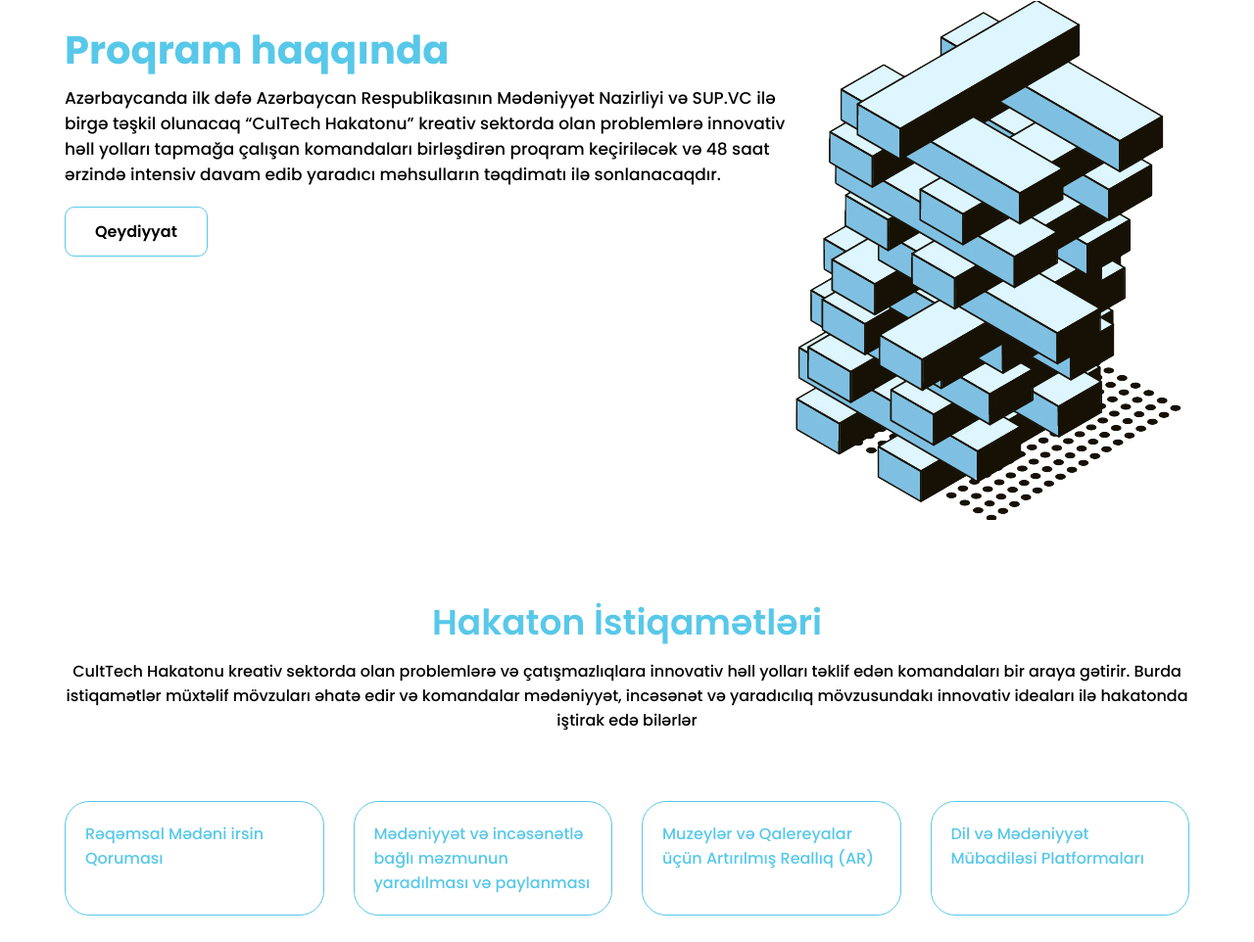
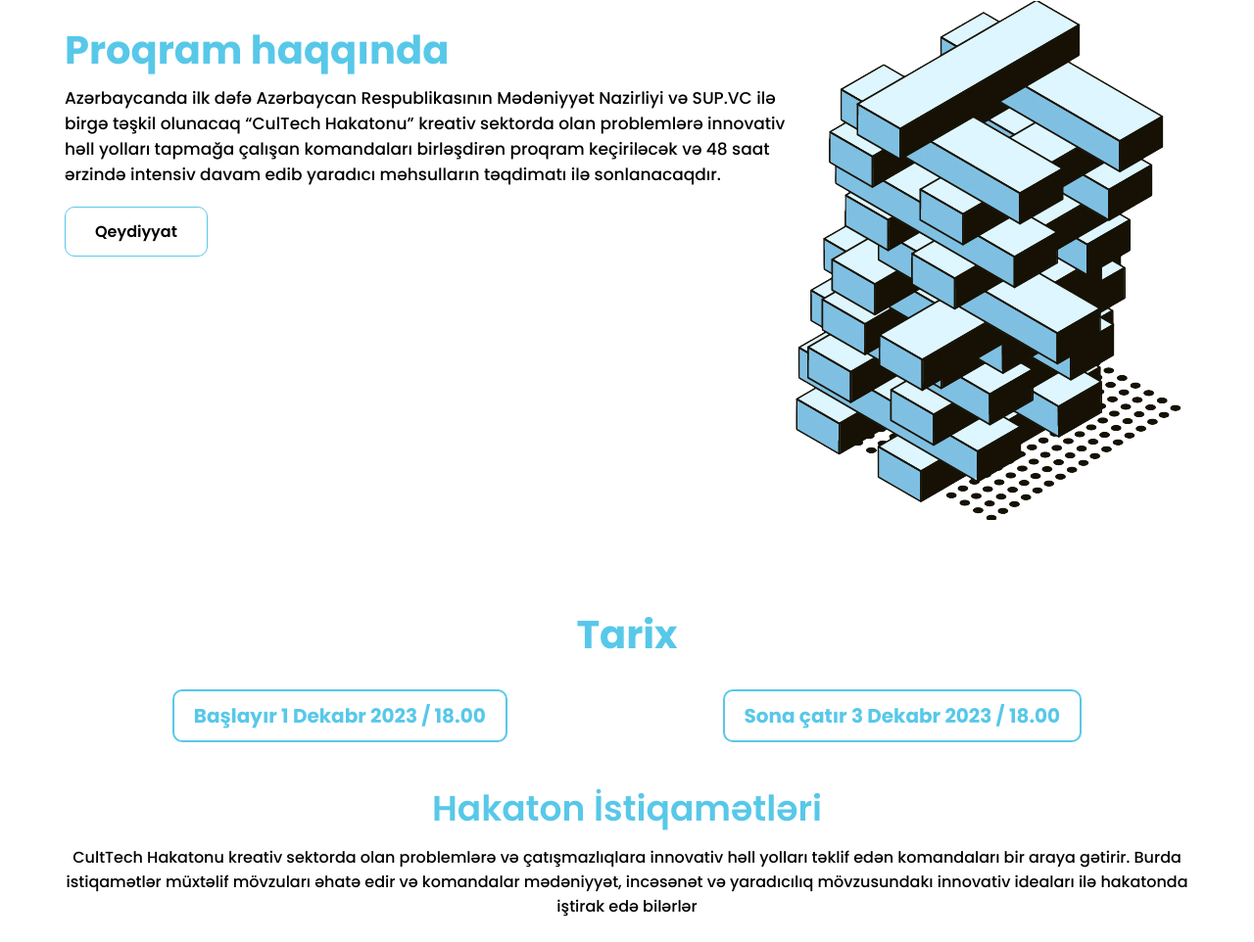
Before and after one commit to ramalabbasov044/CulTech.az, a plain HTML site: page index.html in a window 1280 px wide. Shown: the part 201-1163 px from the top of the page at 98% size. Drawn offline with Linux system fonts and the light colour scheme.

Commit message:
addgit push

```diff
--- a/index.html
+++ b/index.html
@@ -85,6 +85,20 @@
                 </div>
                 <div class="about_right">
                     <img src="./src/assets/images/info-100-removebg-preview.png" alt="">
+                </div>
+            </section>
+
+            <section class="tarix_body" id="tarix">
+                <p class="about_main_title">
+                    Tarix
+                </p>
+                <div class="tarix_items">
+                    <div class="item">
+                        Başlayır 1 Dekabr 2023 / 18.00
+                    </div>
+                    <div class="item">
+                        Sona çatır 3 Dekabr 2023 / 18.00
+                    </div>
                 </div>
             </section>
 
--- a/src/assets/css/style.css
+++ b/src/assets/css/style.css
@@ -160,6 +160,33 @@ header{
         border-color: var(--black);
         color: var(--cyan);
     }
+}
+/* tarix */
+
+.tarix_body{
+    display: flex;
+    flex-direction: column;
+    align-items: center;
+    justify-content: center;
+    padding: 10px 66px 40px 66px;
+    background: #fff;
+}
+
+.tarix_items{
+    width: 100%;
+    display: flex;
+    justify-content: space-around;
+    margin-top: 20px;
+}
+
+.tarix_items .item{
+    color: var(--cyan);
+    font-weight: 700;
+    font-size: 20px;
+    border: 2px solid var(--cyan);
+    padding: 10px 20px;
+    border-radius: 10px;
+    cursor: pointer;
 }
 
 /* problems */
@@ -393,6 +420,14 @@ header{
 }
 
 @media screen and (max-width:992px){
+    .tarix_items{
+        flex-direction: column;
+        gap: 30px;
+    }
+    .tarix_items .item{
+        text-align: center !important;
+        font-size: 13px !important;
+    }
     .hakaton_items_body{
         flex-direction: column;
     }
```
